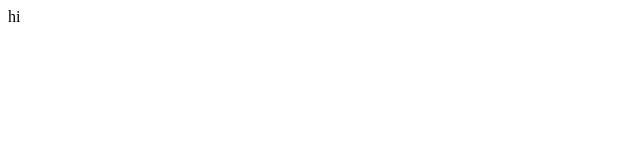
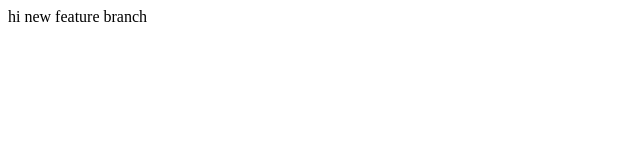
Before and after one commit to ixor911/minesweeper, a plain HTML site: page index.html in a window 1280 px wide. Shown: the whole page, without its empty margins (0-640 px from the left). Drawn offline with Linux system fonts and the light colour scheme.

Commit message:
updated index

```diff
--- a/index.html
+++ b/index.html
@@ -6,5 +6,7 @@
 </head>
 <body>
 hi
+
+new feature branch
 </body>
 </html>
```
